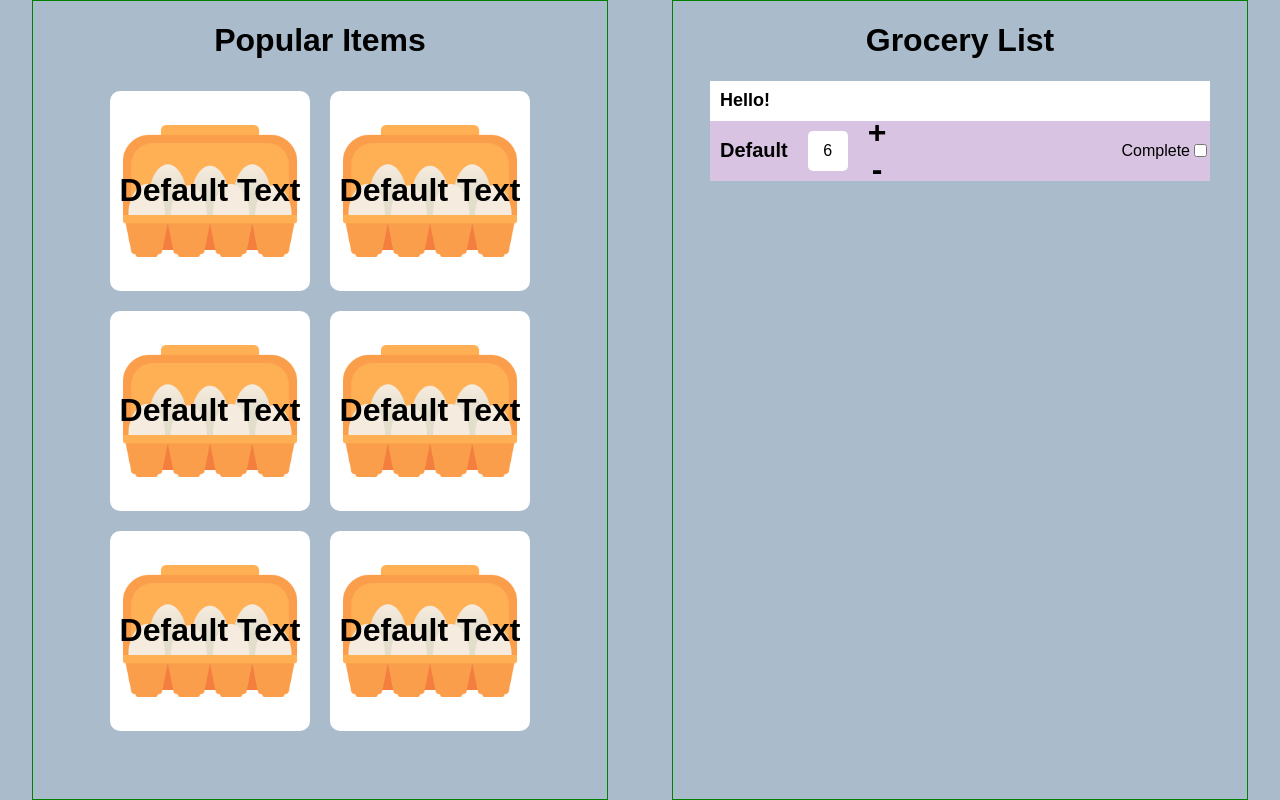
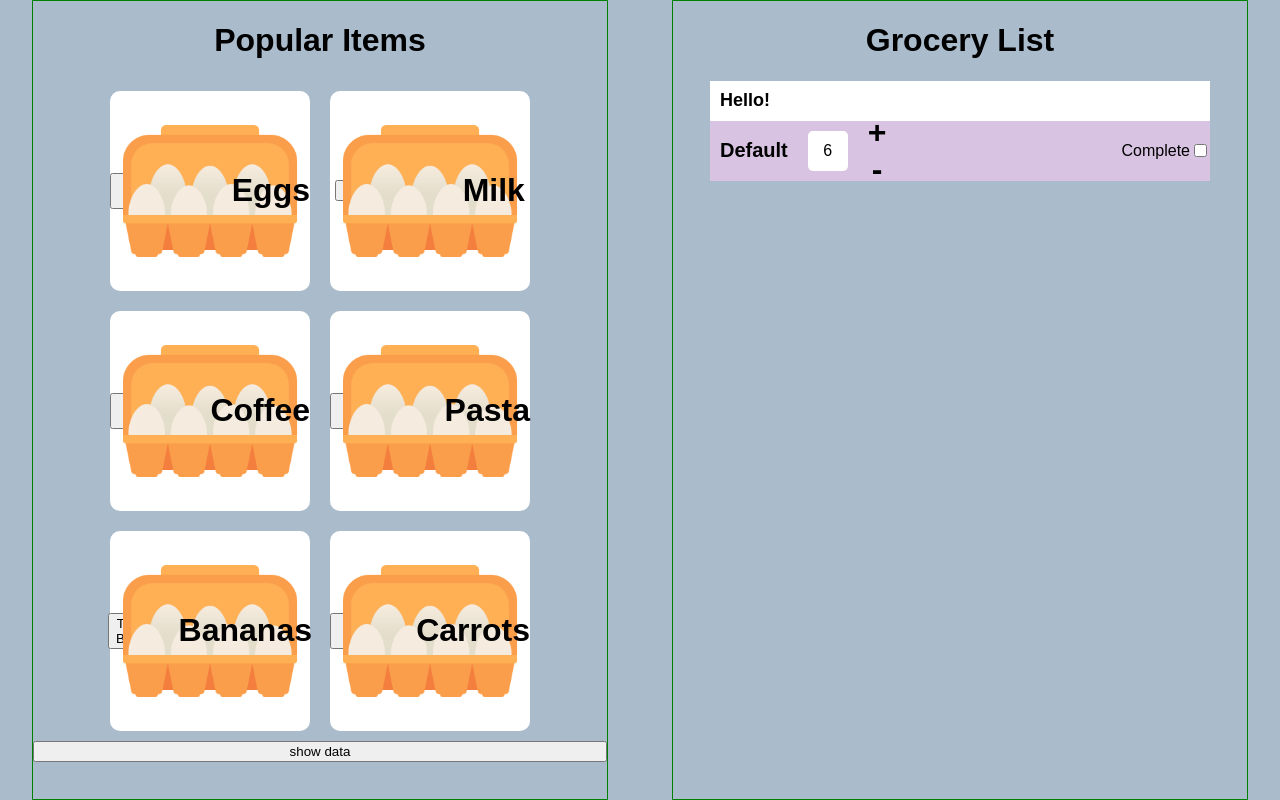
Before and after one commit to Leighai/GroceryList, a Next.js app: page / in a window 1280 px wide. Built offline with nearby package versions, Linux system fonts and the light colour scheme.

Commit message:
weird bug where it adds data automatically

```diff
--- a/components/GroceryItem/index.js
+++ b/components/GroceryItem/index.js
@@ -31,10 +31,12 @@ const GroceryButton = styled.button`
 
 const GroceryItem = ({
   imgUrl = 'cross.png',
-  itemText = 'Default Text'
+  itemText = 'Default Text',
+  onClick=()=>{}
 }) => {
   return (
     <GroceryCont>
+      <button onClick={onClick}> THE BIG BUTTON</button>
       <GroceryImg src={imgUrl} />
       <GroceryText>{itemText}</GroceryText>
     </GroceryCont>
--- a/pages/index.js
+++ b/pages/index.js
@@ -42,22 +42,36 @@ const Title = styled.h1`
 
 
 export default function Home() {
+  const data = []
+
+  function AddItem (name, quantity, category) {
+
+    data.push({
+      name,
+      quantity,
+      category
+    })
+
+    console.log(data)
+  }
+
   return (
     <AppCont>
       <MainColumn>
         <Title>Popular Items</Title>
         <Column>
           <Subcolumn>
-            <GroceryItem imgUrl="/egg.png" />
-            <GroceryItem imgUrl="/egg.png" />
-            <GroceryItem imgUrl="/egg.png" />
+            <GroceryItem imgUrl="/egg.png" itemText="Eggs" />
+            <GroceryItem imgUrl="/egg.png" itemText="Coffee" />
+            <GroceryItem imgUrl="/egg.png" itemText="Bananas" onClick={AddItem("Bananas",1,"Fruits")}/>
           </Subcolumn>
           <Subcolumn>
-            <GroceryItem imgUrl="/egg.png" />
-            <GroceryItem imgUrl="/egg.png" />
-            <GroceryItem imgUrl="/egg.png" />
+            <GroceryItem imgUrl="/egg.png" itemText="Milk" />
+            <GroceryItem imgUrl="/egg.png" itemText="Pasta" />
+            <GroceryItem imgUrl="/egg.png" itemText="Carrots" />
           </Subcolumn>
         </Column>
+        <button onClick={()=>console.log(data)}>show data</button>
       </MainColumn>
       <MainColumn>
         <Title>Grocery List</Title>
```
